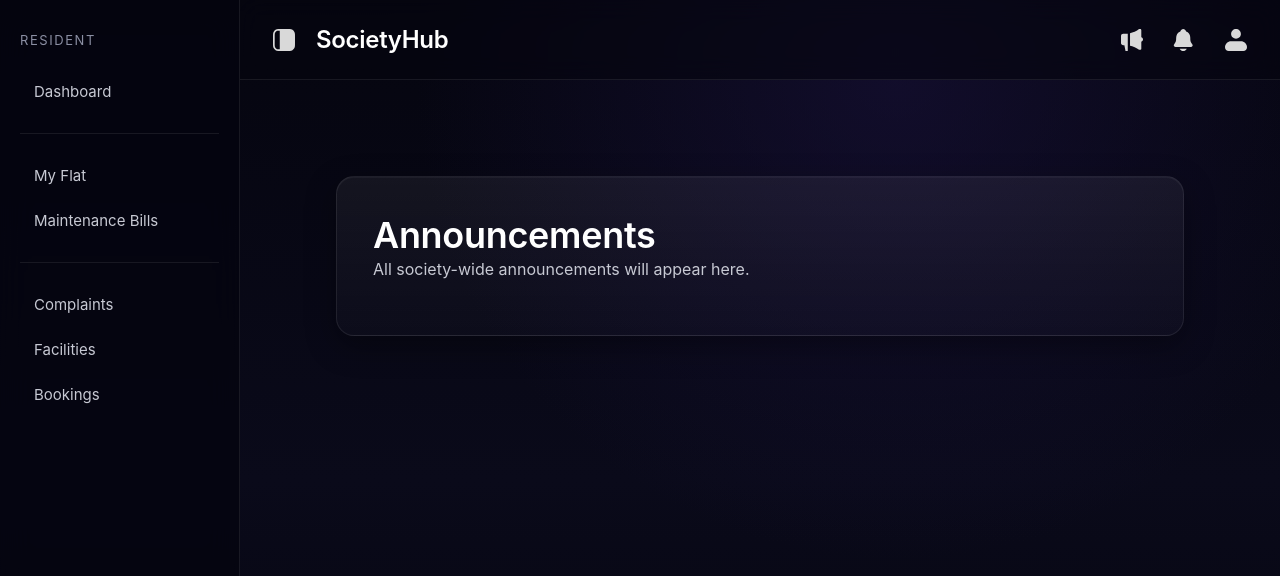
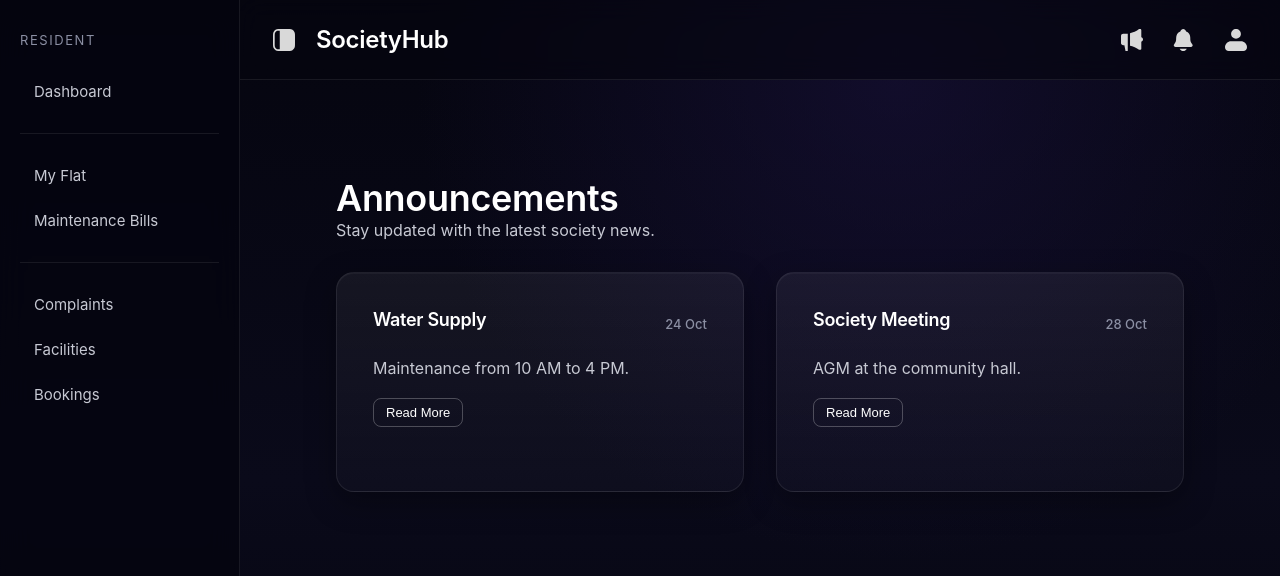
Before and after one commit to mansisharma9218/society-management-system, a React (Vite) app in the folder frontend/: page /announcements in a window 1280 px wide. Shown: the top 576 px of the page. Built offline with nearby package versions, Linux system fonts and the light colour scheme.

Commit message:
Added Announcements, Notifications, and Complaints pages

```diff
--- a/frontend/src/pages/Announcements.jsx
+++ b/frontend/src/pages/Announcements.jsx
@@ -1,9 +1,62 @@
+import { useState } from "react";
+
 function Announcements() {
+  const [expandedId, setExpandedId] = useState(null);
+
+  const announcements = [
+    {
+      id: 1,
+      title: "Water Supply",
+      date: "24 Oct",
+      content: "Maintenance from 10 AM to 4 PM.",
+      details: "The overhead tanks for Blocks A and B will undergo deep cleaning. Please store sufficient water in advance. Supply will resume normally after 5 PM."
+    },
+    {
+      id: 2,
+      title: "Society Meeting",
+      date: "28 Oct",
+      content: "AGM at the community hall.",
+      details: "The Annual General Meeting will discuss the upcoming painting project, security upgrades, and the new waste management system. High attendance is requested."
+    }
+  ];
+
+  const handleToggle = (id) => {
+    setExpandedId(expandedId === id ? null : id);
+  };
+
   return (
     <div className="page">
-      <div className="card">
+      <section className="page-header">
         <h1>Announcements</h1>
-        <p>All society-wide announcements will appear here.</p>
+        <p>Stay updated with the latest society news.</p>
+      </section>
+
+      <div className="grid grid-2">
+        {announcements.map((item) => (
+          <div key={item.id} className="card compact">
+            <div className="card-header">
+              <h3>{item.title}</h3>
+              <span className="label">{item.date}</span>
+            </div>
+
+            <p>{item.content}</p>
+
+            {/* Content toggled based on state */}
+            {expandedId === item.id && (
+              <div className="nav">
+                <div className="nav-divider" />
+                <p>{item.details}</p>
+              </div>
+            )}
+
+            <button
+              className="btn btn-outline btn-sm"
+              onClick={() => handleToggle(item.id)}
+            >
+              {expandedId === item.id ? "Show Less" : "Read More"}
+            </button>
+          </div>
+        ))}
       </div>
     </div>
   );
--- a/frontend/src/pages/Complaints.jsx
+++ b/frontend/src/pages/Complaints.jsx
@@ -1,9 +1,73 @@
 function Complaints() {
   return (
     <div className="page">
-      <div className="card">
-        <h1>Complaints</h1>
-        <p>Register and track complaints here.</p>
+      <section className="page-header dashboard-header">
+        <div>
+          <h1>Complaints</h1>
+          <p>Register a new issue or track the status of existing ones.</p>
+        </div>
+      </section>
+
+      <div className="grid grid-2">
+        {/* New Complaint Form */}
+        <section className="card">
+          <div className="card-header">
+            <h3>Raise New Complaint</h3>
+          </div>
+
+          <form className="auth-form" onSubmit={(e) => e.preventDefault()}>
+            <div className="form-group">
+              <label className="label">Category</label>
+              <select className="input">
+                <option value="" disabled selected>Select a category</option>
+                <option value="plumbing">Plumbing</option>
+                <option value="electrical">Electrical</option>
+                <option value="security">Security</option>
+                <option value="cleaning">Cleaning</option>
+              </select>
+            </div>
+
+            <div className="form-group">
+              <label className="label">Issue Description</label>
+              <textarea
+                className="input"
+                rows="6"
+                placeholder="Briefly describe the problem..."
+              ></textarea>
+            </div>
+
+            <button type="submit" className="btn btn-primary btn-full">
+              Submit Complaint
+            </button>
+          </form>
+        </section>
+
+        {/* Status Tracker */}
+        <section className="card">
+          <div className="card-header">
+            <h3>Complaint History</h3>
+          </div>
+
+          <div className="nav">
+            <div className="card compact">
+              <div className="card-header">
+                <h3>Main Gate Light</h3>
+                <span className="label">In Progress</span>
+              </div>
+              <p>The street light near the main gate is flickering since last night.</p>
+            </div>
+
+            <div className="nav-divider" />
+
+            <div className="card compact">
+              <div className="card-header">
+                <h3>Kitchen Sink Leak</h3>
+                <span className="label">Resolved</span>
+              </div>
+              <p>The plumbing team fixed the leakage in Flat C-405.</p>
+            </div>
+          </div>
+        </section>
       </div>
     </div>
   );
--- a/frontend/src/pages/Notifications.jsx
+++ b/frontend/src/pages/Notifications.jsx
@@ -1,9 +1,34 @@
 function Notifications() {
+  const notifications = [
+    { id: 1, message: "Bill generated for October.", time: "2h ago" },
+    { id: 2, message: "Complaint #1024 resolved.", time: "1d ago" }
+  ];
+
   return (
     <div className="page">
+      <section className="page-header">
+        <h1>Notifications</h1>
+        <p>Your recent activity and updates.</p>
+      </section>
+
       <div className="card">
-        <h1>Notifications</h1>
-        <p>All your notifications will appear here.</p>
+        <div className="nav">
+          {notifications.map((note, index) => (
+            <div key={note.id}>
+              <div className="card-header">
+                <p>{note.message}</p>
+                <span className="label">{note.time}</span>
+              </div>
+              {index !== notifications.length - 1 && <div className="nav-divider" />}
+            </div>
+          ))}
+        </div>
+
+        <div className="card-header">
+          <button className="btn btn-outline btn-full">
+            Mark all as read
+          </button>
+        </div>
       </div>
     </div>
   );
```
Also changed, not shown: frontend/src/styles/forms.css (+25 -0 lines), 1 other file (tests, documents, lock files or other folders).
